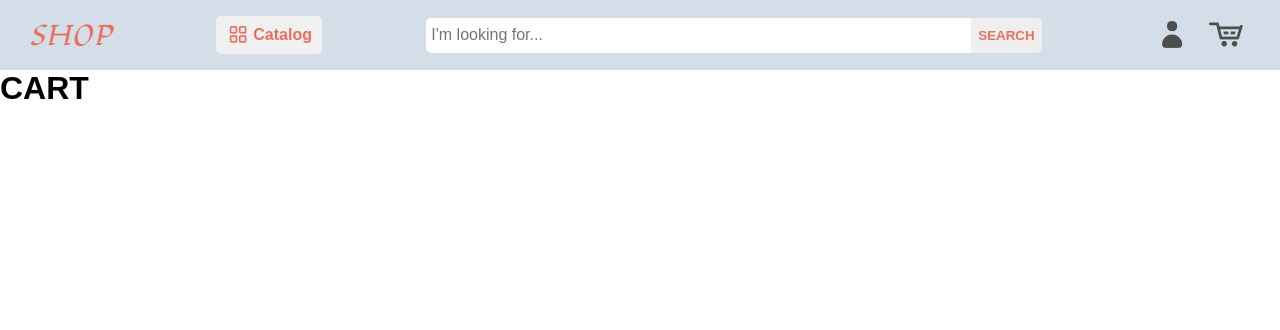
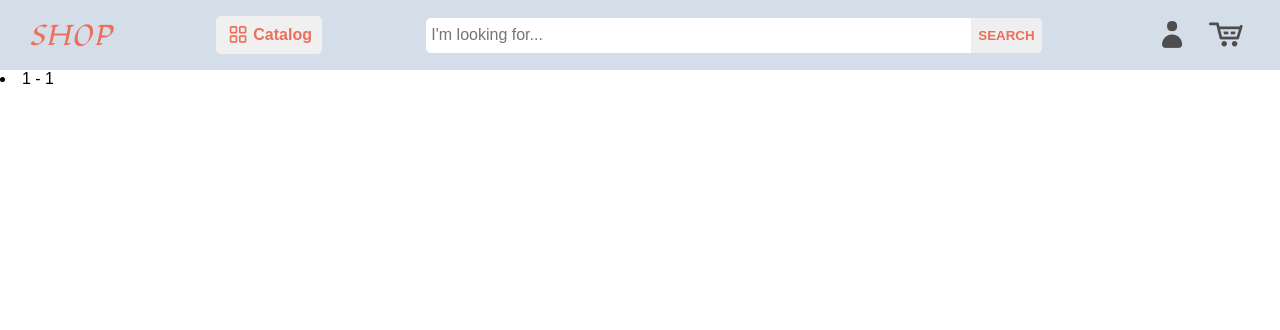
Before and after one commit to AndreyVitovtov/Django_Shop, a Django app: page /cart in a window 1280 px wide. Shown: the top 330 px of the page. Run offline with Django 4.2, Linux system fonts and the light colour scheme; tables that the repository leaves empty hold one stand-in row (values such as "Sample post").

Commit message:
updated cart page

```diff
--- /dev/null
+++ b/Shop/app/static/css/cart.css
@@ -0,0 +1,6 @@
+.empty-cart {
+    text-align: center;
+    padding-top: 20px;
+    font-size: 25px;
+    text-transform: uppercase;
+}
--- a/Shop/app/templates/cart.html
+++ b/Shop/app/templates/cart.html
@@ -1,8 +1,18 @@
 {% extends 'main.html' %}
+
+{% block css_file %}
+    {% load static %}
+    <link rel="stylesheet" href="{% static 'css/cart.css' %}">
+{% endblock %}
 
 {% block title %}Cart | {% endblock %}
 
-
 {% block main %}
-<h1>CART</h1>
+    {% if data %}
+        {% for item in data %}
+            <li>{{ item.product_id }} - {{ item.count }}</li>
+        {% endfor %}
+    {% else %}
+        <div class="empty-cart"><i class="icon-warning-empty"></i> empty cart</div>
+    {% endif %}
 {% endblock %}
--- a/Shop/app/templates/main.html
+++ b/Shop/app/templates/main.html
@@ -8,6 +8,7 @@
     <link rel="stylesheet" type="text/css" href="{% static 'css/main.css' %}">
     <link rel="stylesheet" type="text/css" href="{% static 'css/fontello.css' %}">
     <link rel="icon" type="image/x-icon" href="{% static 'icons/favicon.png' %}">
+    {% block css_file %}{% load static %}{% endblock %}
 </head>
 <body>
 <header>
--- a/Shop/app/views.py
+++ b/Shop/app/views.py
@@ -1,5 +1,7 @@
 from django.shortcuts import render
 from django.http import HttpResponse
+
+from .models import Cart
 
 
 # Create your views here.
@@ -8,7 +10,9 @@ def home(req):
 
 
 def cart(req):
-    return HttpResponse(render(req, 'cart.html'))
+    return HttpResponse(render(req, 'cart.html', {
+        'data': Cart.objects.all()
+    }))
 
 
 def customer(req):
```
